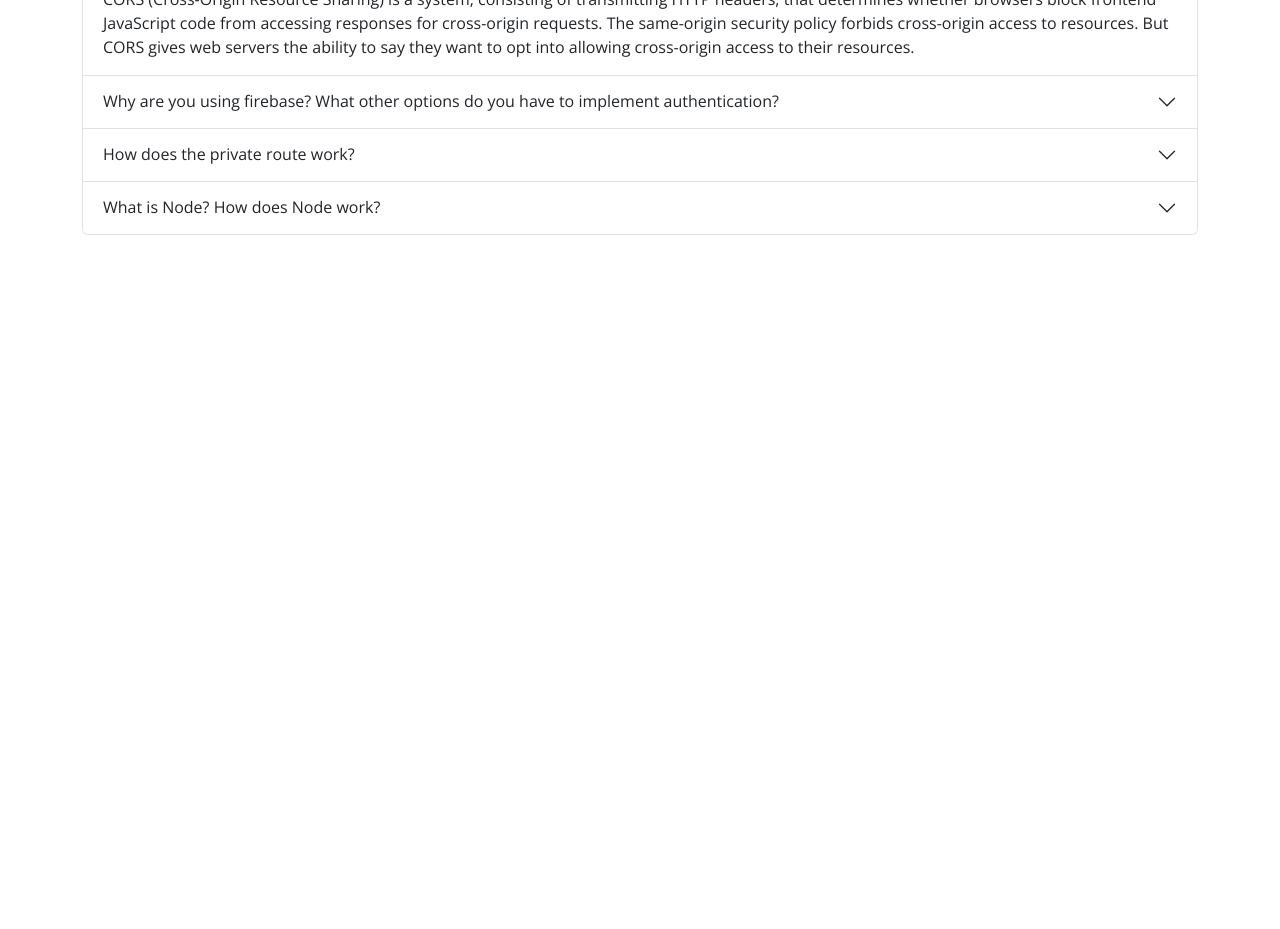
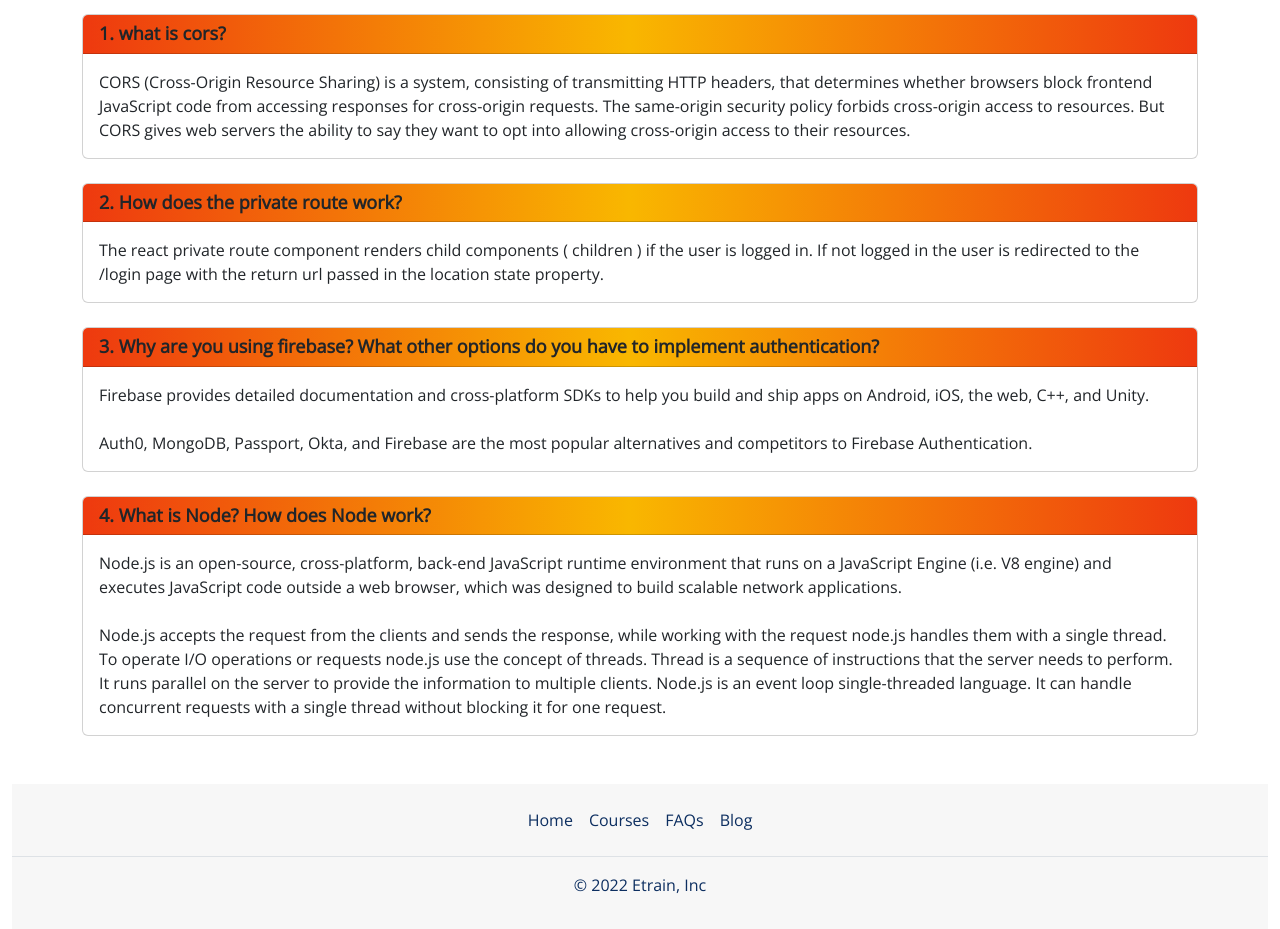
Before and after one commit to Mmunni/etrain-client, a React (Create React App) app: page /blog in a window 1280 px wide. Shown: the part 200-1129 px from the top of the page. Before the commit the page ends 800 px from the top, so only its background shows below. Built offline with nearby package versions, Linux system fonts and the light colour scheme; no server answers.

Commit message:
Home Page added

```diff
--- a/src/layouts/Main.js
+++ b/src/layouts/Main.js
@@ -1,5 +1,6 @@
 import React from 'react';
 import { Outlet } from 'react-router-dom';
+import Footer from './pages/Shared/Footer/Footer';
 import Header from './pages/Shared/Header/Header';
 
 const Main = () => {
@@ -7,6 +8,7 @@ const Main = () => {
         <div>
             <Header/>
             <Outlet/>
+            <Footer/>
         </div>
     );
 };
--- /dev/null
+++ b/src/layouts/pages/Blog/Blog/Blog.css
@@ -0,0 +1,7 @@
+.header-bg {
+    background-image: linear-gradient(to left, #ee390f 0%, #f9b700 51%, #ee390f 100%);
+    color: #fff;
+    font-size: 18px;
+    padding: 20px 10px;
+    font-weight: 600;
+}
--- a/src/layouts/pages/Blog/Blog/Blog.js
+++ b/src/layouts/pages/Blog/Blog/Blog.js
@@ -1,44 +1,53 @@
 import React from 'react';
 import Accordion from 'react-bootstrap/Accordion';
+import Card from 'react-bootstrap/Card';
+import './Blog.css';
 
 
 const Blog = () => {
     return (
         <div>
+          <h1 className='text-center my-5'>Our Blog</h1>
             <div className="container my-5">
-            <Accordion defaultActiveKey={['0']} alwaysOpen>
-      <Accordion.Item eventKey="0">
-        <Accordion.Header>what is cors?</Accordion.Header>
-        <Accordion.Body>
+            <Card className='mb-4'>
+      <Card.Header className='header-bg' as="h5">1. what is cors?</Card.Header>
+      <Card.Body>
+        <Card.Text>
         CORS (Cross-Origin Resource Sharing) is a system, consisting of transmitting HTTP headers, that determines whether browsers block frontend JavaScript code from accessing responses for cross-origin requests.
 
         The same-origin security policy forbids cross-origin access to resources. But CORS gives web servers the ability to say they want to opt into allowing cross-origin access to their resources.
-        </Accordion.Body>
-      </Accordion.Item>
-      <Accordion.Item eventKey="1">
-        <Accordion.Header> Why are you using firebase? What other options do you have to implement authentication?</Accordion.Header>
-        <Accordion.Body>
+        </Card.Text>
+      </Card.Body>
+    </Card>
+            <Card className='mb-4'>
+      <Card.Header className='header-bg' as="h5">2. How does the private route work?</Card.Header>
+      <Card.Body>
+        <Card.Text>
+        The react private route component renders child components ( children ) if the user is logged in. If not logged in the user is redirected to the /login page with the return url passed in the location state property.
+        </Card.Text>
+      </Card.Body>
+    </Card>
+            <Card className='mb-4'>
+      <Card.Header className='header-bg' as="h5">3. Why are you using firebase? What other options do you have to implement authentication?</Card.Header>
+      <Card.Body>
+        <Card.Text>
         Firebase provides detailed documentation and cross-platform SDKs to help you build and ship apps on Android, iOS, the web, C++, and Unity.
         <br/><br/>
         Auth0, MongoDB, Passport, Okta, and Firebase are the most popular alternatives and competitors to Firebase Authentication.
-
-        </Accordion.Body>
-      </Accordion.Item>
-      <Accordion.Item eventKey="2">
-        <Accordion.Header>How does the private route work?</Accordion.Header>
-        <Accordion.Body>
-        The react private route component renders child components ( children ) if the user is logged in. If not logged in the user is redirected to the /login page with the return url passed in the location state property.
-        </Accordion.Body>
-      </Accordion.Item>
-      <Accordion.Item eventKey="3">
-        <Accordion.Header>What is Node? How does Node work?</Accordion.Header>
-        <Accordion.Body>
+        </Card.Text>
+      </Card.Body>
+    </Card>
+            <Card className='mb-4'>
+      <Card.Header className='header-bg' as="h5">4. What is Node? How does Node work?</Card.Header>
+      <Card.Body>
+        <Card.Text>
         Node.js is an open-source, cross-platform, back-end JavaScript runtime environment that runs on a JavaScript Engine (i.e. V8 engine) and executes JavaScript code outside a web browser, which was designed to build scalable network applications.
         <br/><br/>
         Node.js accepts the request from the clients and sends the response, while working with the request node.js handles them with a single thread. To operate I/O operations or requests node.js use the concept of threads. Thread is a sequence of instructions that the server needs to perform. It runs parallel on the server to provide the information to multiple clients. Node.js is an event loop single-threaded language. It can handle concurrent requests with a single thread without blocking it for one request.
-        </Accordion.Body>
-      </Accordion.Item>
-    </Accordion>
+        </Card.Text>
+      </Card.Body>
+    </Card>
+
             </div>
         </div>
     );
--- a/src/layouts/pages/FAQ/FAQ/FAQ.js
+++ b/src/layouts/pages/FAQ/FAQ/FAQ.js
@@ -6,6 +6,9 @@ import './FAQ.css'
 const FAQ = () => {
     return (
         <div>
+          <h1 className='text-center my-5'>
+          Frequently Asked Questions
+          </h1>
             <div className="container my-5">
             <Accordion defaultActiveKey={['0']} alwaysOpen>
       <Accordion.Item eventKey="0">
--- a/src/layouts/pages/Home/Home/Home.js
+++ b/src/layouts/pages/Home/Home/Home.js
@@ -3,7 +3,16 @@ import React from 'react';
 const Home = () => {
     return (
         <div >
+          <div className="container">
+            <div className="row">
+                <div className="col-6">
 
+                </div>
+                <div className="col-6">
+
+                </div>
+            </div>
+          </div>
         </div>
     );
 };
--- /dev/null
+++ b/src/layouts/pages/Shared/Footer/Footer.css
@@ -0,0 +1,11 @@
+footer {
+    background-color: #f7f7f7;
+
+}
+footer ul li a{
+    color:#0c2e60 !important;
+    font-weight: 600px;
+}
+footer p{
+    color:#0c2e60;
+}
--- a/src/layouts/pages/Shared/Footer/Footer.js
+++ b/src/layouts/pages/Shared/Footer/Footer.js
@@ -1,9 +1,20 @@
 import React from 'react';
+import './Footer.css'
 
 const Footer = () => {
     return (
         <div>
-
+            <div class="container-fluid">
+  <footer class="py-3 mt-4">
+    <ul class="nav justify-content-center border-bottom pb-3 mb-3">
+      <li class="nav-item"><a href="#" class="nav-link px-2 ">Home</a></li>
+      <li class="nav-item"><a href="#" class="nav-link px-2 ">Courses</a></li>
+      <li class="nav-item"><a href="#" class="nav-link px-2">FAQs</a></li>
+      <li class="nav-item"><a href="#" class="nav-link px-2 ">Blog</a></li>
+    </ul>
+    <p class="text-center">© 2022 Etrain, Inc</p>
+  </footer>
+</div>
         </div>
     );
 };
--- a/src/layouts/pages/Shared/Header/Header.js
+++ b/src/layouts/pages/Shared/Header/Header.js
@@ -23,7 +23,9 @@ const Header = () => {
   };
     return (
         <div>
-             <Navbar collapseOnSelect expand="lg" mt-sm-3>
+             <Navbar collapseOnSelect expand="lg"
+             bg="light"
+          variant="light">
       <Container>
         <Link to="/">
             <img src={Logo} alt="" />
```
Also changed, not shown: src/assets/banner/CommonBanner.jpg (added), src/layouts/pages/Home/Home/Home.css (added).
